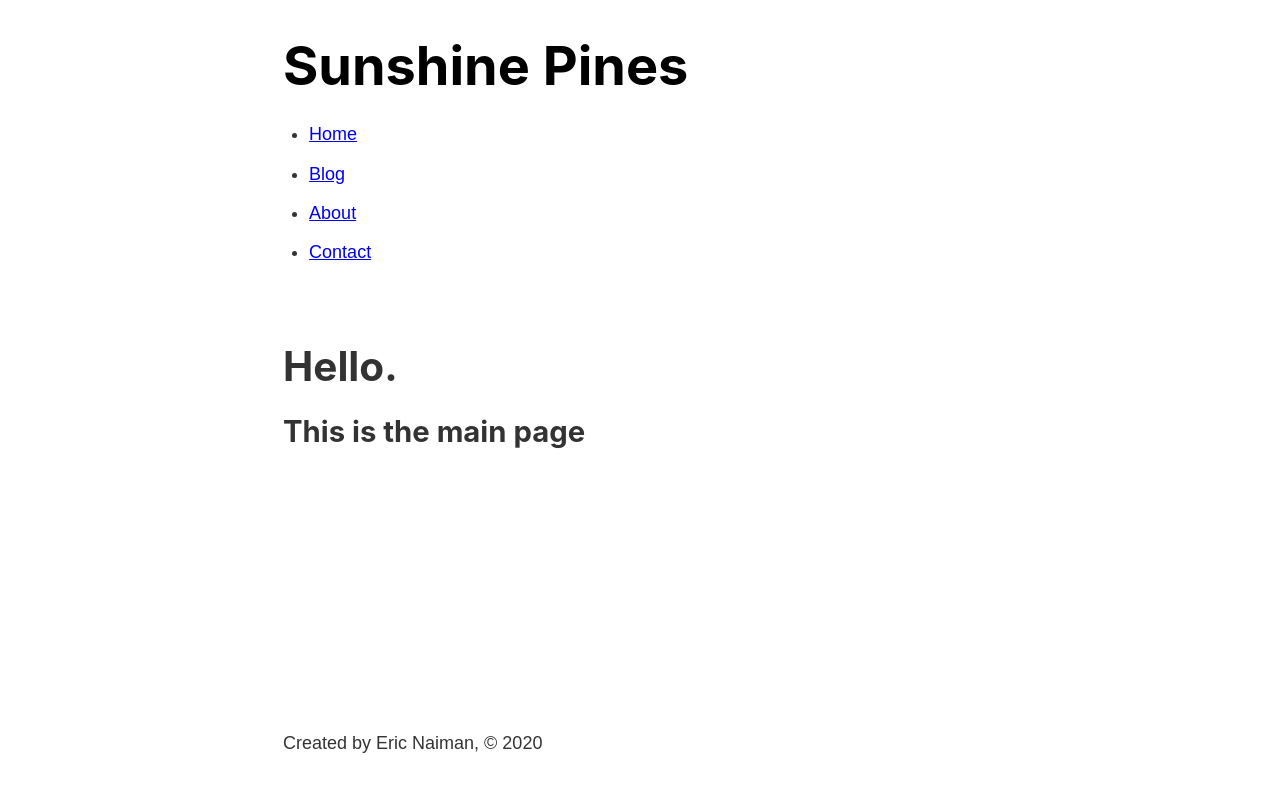
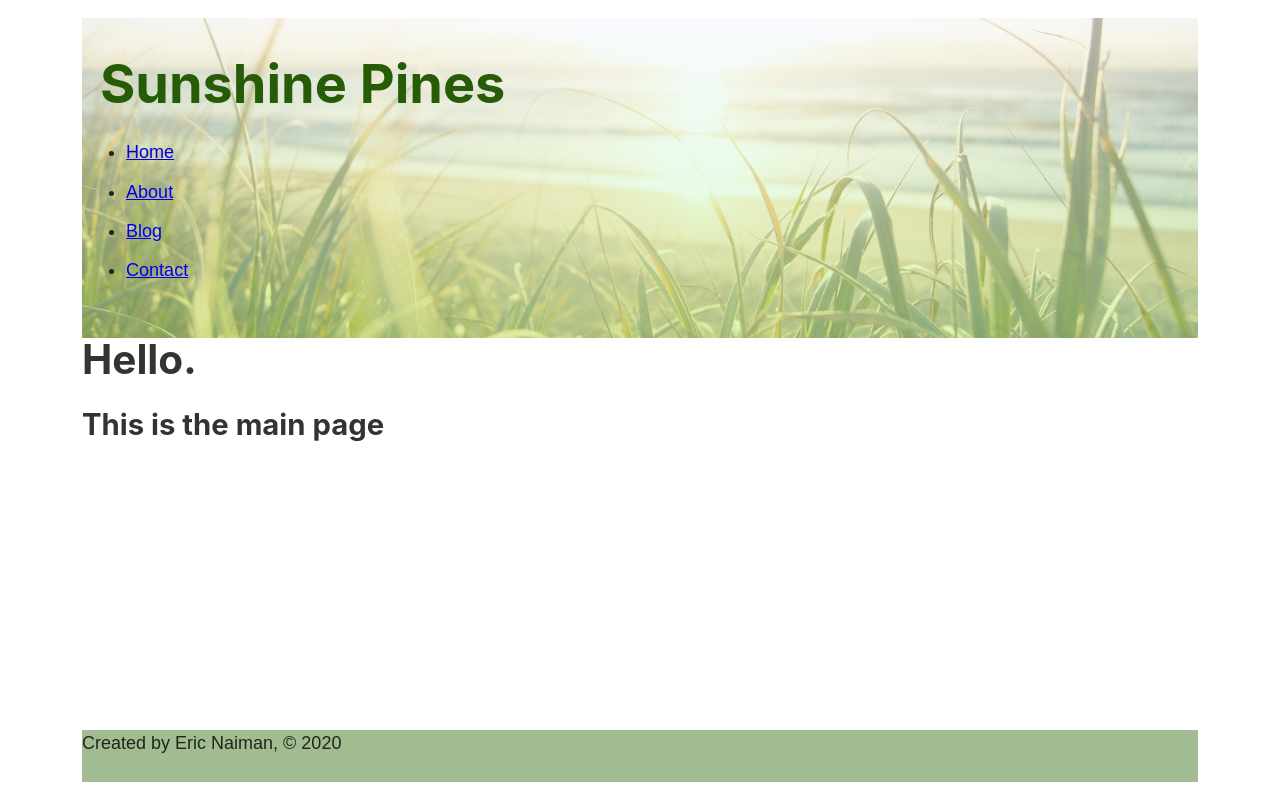
Before and after one commit to enaiman1/Sunshine-Pines, a Gatsby site: page / in a window 1280 px wide. Built offline with nearby package versions, Linux system fonts and the light colour scheme; Gatsby itself is replaced by a stand-in of ours.

Commit message:
added more style to header, footer, and adjusted layout style

```diff
--- a/src/components/footer.module.scss
+++ b/src/components/footer.module.scss
@@ -1,3 +1,4 @@
 .footer {
     margin-top: 3rem;
+    background-color: hsla(98, 87%, 22%, 0.447);
 }
--- a/src/components/header.js
+++ b/src/components/header.js
@@ -37,21 +37,22 @@ const Header = () => {
               <Link
                 className={headerStyles.navItem}
                 activeClassName={headerStyles.activeNavItem}
+                to="/about"
+              >
+                About
+              </Link>
+            </li>
+            <li>
+              <Link
+                className={headerStyles.navItem}
+                activeClassName={headerStyles.activeNavItem}
                 to="/blog"
               >
                 Blog
               </Link>
             </li>
             <li>
-              <Link
-                className={headerStyles.navItem}
-                activeClassName={headerStyles.activeNavItem}
-                to="/about"
-              >
-                About
-              </Link>
-            </li>
-            <li>
+
               <Link
                 className={headerStyles.navItem}
                 activeClassName={headerStyles.activeNavItem}
--- a/src/components/header.module.scss
+++ b/src/components/header.module.scss
@@ -1,30 +1,36 @@
 .header {
-    padding: 1rem 0 3rem;
-
+  padding: 2rem 1rem 3rem;
+  background-image: linear-gradient(to bottom, rgba(245, 246, 252, 0.52), rgba(181, 247, 167, 0.5)), url("../assets/sunshineHeader.jpg");
+  background-position: center;
+  background-repeat: no-repeat;
+  background-size: cover;
+  height: 40vh;
 }
 
 .title {
-    color: #000000;
+  color: #275c07;
   font-size: 3rem;
   text-decoration: none;
+  margin-top: 2rem;
 }
 
-.nav-list{
+.nav-list {
   display: flex;
   list-style-type: none;
-    margin: 0;
-
+  margin:  4rem 0;
 }
 
 .nav-item {
-    color: #999999;
-    font-size: .9rem;
+  color: #747474;
+  font-size: 1.5rem;
   margin-right: 1.3rem;
   text-decoration: none;
 }
 
-.nav-item:hover{
+.nav-item:hover {
   color: #666666;
+  border-bottom: 5px solid #275c07;
+  font-size: 1.75rem;
 }
 
 .active-nav-item {
--- a/src/components/layout.module.scss
+++ b/src/components/layout.module.scss
@@ -1,6 +1,6 @@
 .container {
     margin: 0 auto;
-    max-width: 750px;
+    max-width: 90%;
     padding: 1rem;
 
     display: flex;
```
Also changed, not shown: src/assets/sunshineHeader.jpg (added), 1 other file. Lines whose indentation alone changed are shown as unchanged.
